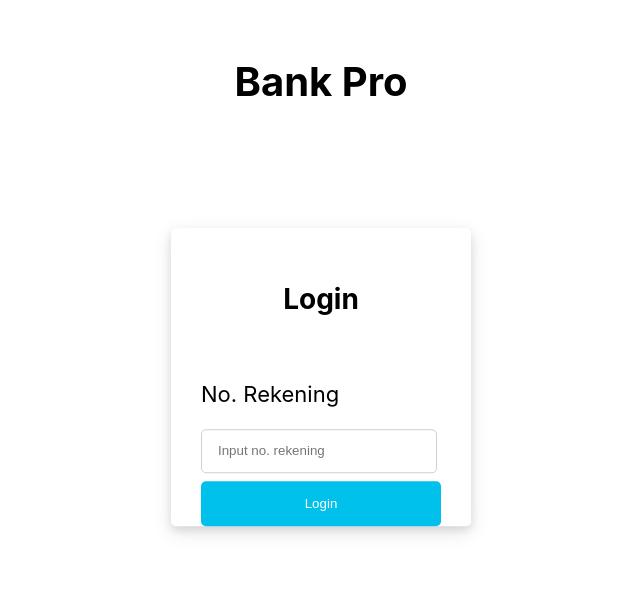
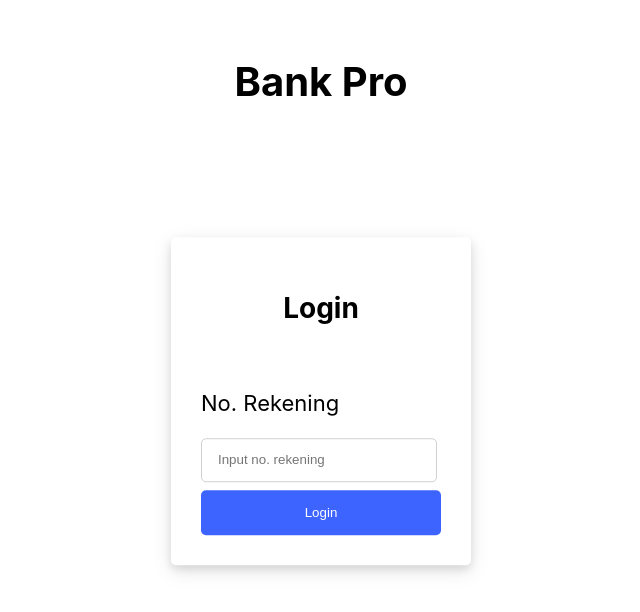
Before and after one commit to chukbert/Bank-Pro, a React (Create React App) app: page /login in a window 1280 px wide. Shown: the top 612 px of the page, without its empty margins (319-959 px from the left). Built offline with nearby package versions, Linux system fonts and the light colour scheme.

Commit message:
bagusin ui login

```diff
--- a/src/pages/Login.js
+++ b/src/pages/Login.js
@@ -29,8 +29,8 @@ class Login extends React.Component {
             borderRadius: "5px",
             boxShadow: "0 4px 8px 0 rgba(0, 0, 0, 0.1), 0 6px 20px 0 rgba(0, 0, 0, 0.1)",
             width: "300px",
-            margin: "0px auto"
-
+            margin: "0px auto",
+            paddingBottom: "20px"
           }
 
         const titleStyle = {
@@ -41,7 +41,7 @@ class Login extends React.Component {
 
         const buttonStyle ={
             borderRadius: "5px",
-            backgroundColor: "#00c1ec",
+            backgroundColor: "#3e64ff",
             border: "none",
             color: "white",
             padding: "15px 32px",
```
